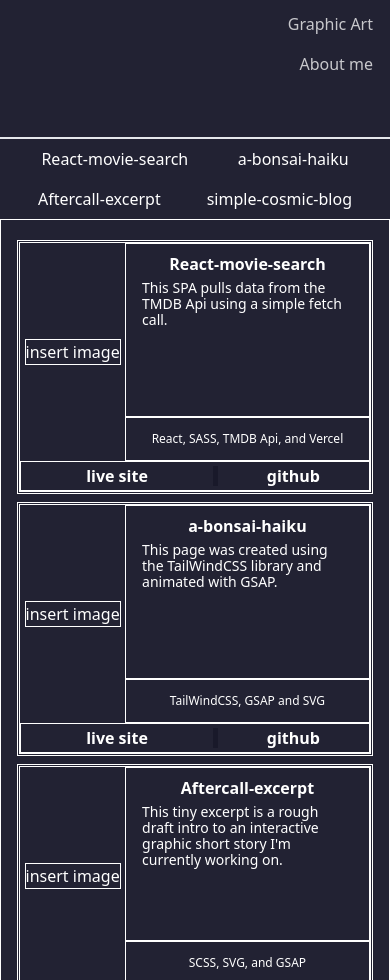
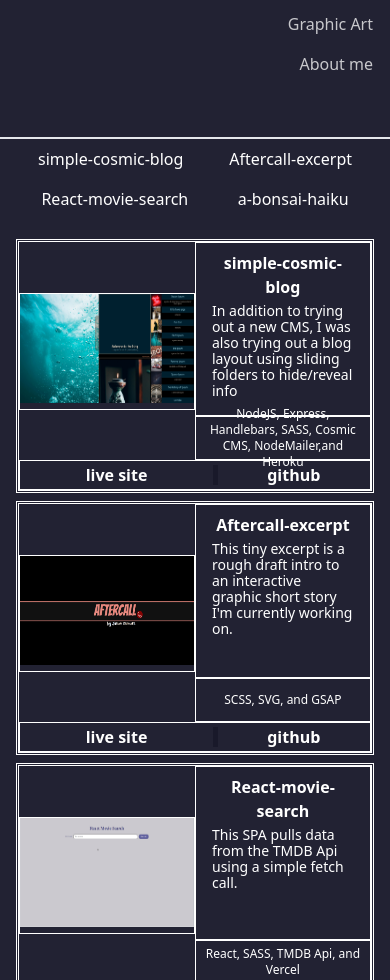
Before and after one commit to GSdaBlessedFist/PORTFOLIO_v3, a Next.js app: page / in a window 390 px wide. Shown: the part 1020-2000 px from the top of the page. Built offline with nearby package versions, Linux system fonts and the light colour scheme.

Commit message:
1)added images under webDevSection...2)added media breakpoint adjustments for LG...remodeling...NEXT::continue adjusting media breakpoints

```diff
--- a/data/projectInfo.js
+++ b/data/projectInfo.js
@@ -1,12 +1,32 @@
 
 const projectInfo = [
+	{
+		id: "simple-cosmic-blog",
+		name: "simple-cosmic-blog",
+		goal: "This project was simply about testing out the Cosmic CMS.",
+		description: "In addition to trying out a new CMS, I was also trying out a blog layout using sliding folders to hide/reveal info",
+		techStack: "NodeJS, Express, Handlebars, SASS, Cosmic CMS, NodeMailer,and Heroku",
+		screenShot: "/images/simple-cosmic-blog-screenshot.png",
+		url: "https://simple-cosmic-blog.herokuapp.com/",
+		git: "https://github.com/GSdaBlessedFist/simpleCosmicBlog"
+	},
+	{
+		id: "aftercall-excerpt",
+		name: "Aftercall-excerpt",
+		goal: "The goal was to create an interactive storyline using the GreenSock library.",
+		description: "This tiny excerpt is a rough draft intro to an interactive graphic short story I'm currently working on.",
+		techStack: "SCSS, SVG, and GSAP ",
+		screenShot: "/images/aftercall-excerpt-screenshot.png",
+		url: "https://codepen.io/GuyShifty/pen/xxYwOwK/?layout=left",
+		git: "https://codepen.io/GuyShifty/pen/xxYwOwK/?layout=left"
+	},
 	{
 		id: "react-movie-search",
 		name: "React-movie-search",
 		goal: "This app pulls from The Movie Database(TMDB) Api to find general info on quite a few movies.",
 		description: "This SPA pulls data from the TMDB Api using a simple fetch call.",
 		techStack: "React, SASS, TMDB Api, and Vercel",
-		screenShot: "images/movie-search-screenshot.png",
+		screenShot: "/images/movie-search-screenshot.png",
 		url: "https://tmdb-movie-search-cxueep507-gsdablessedfist.vercel.app/",
 		git: "https://github.com/GSdaBlessedFist/TMDB-Movie-Search"
 	},
@@ -16,30 +36,12 @@ const projectInfo = [
 		goal: "I wanted to create a minimalist yet interactive interface to present a haiku I found.",
 		description: "This page was created using the TailWindCSS library and animated with GSAP.",
 		techStack: "TailWindCSS, GSAP and SVG",
-		screenShot: "images/bonsai-haiku-screenshot.png",
+		screenShot: "/images/bonsai-haiku-screenshot.png",
 		url: "https://bonsai-haiku.herokuapp.com/",
 		git: "https://github.com/GSdaBlessedFist/bonsai-haiku"
 	},
-	{
-		id: "aftercall-excerpt",
-		name: "Aftercall-excerpt",
-		goal: "The goal was to create an interactive storyline using the GreenSock library.",
-		description: "This tiny excerpt is a rough draft intro to an interactive graphic short story I'm currently working on.",
-		techStack: "SCSS, SVG, and GSAP ",
-		screenShot: "images/aftercall-excerpt-screenshot.png",
-		url: "https://codepen.io/GuyShifty/pen/xxYwOwK/?layout=left",
-		git: "https://codepen.io/GuyShifty/pen/xxYwOwK/?layout=left"
-	},
-	{
-		id: "simple-cosmic-blog",
-		name: "simple-cosmic-blog",
-		goal: "This project was simply about testing out the Cosmic CMS.",
-		description: "In addition to trying out a new CMS, I was also trying out a blog layout using sliding folders to hide/reveal info",
-		techStack: "NodeJS, Express, Handlebars, SASS, Cosmic CMS, NodeMailer,and Heroku",
-		screenShot: "images/simple-cosmic-blog-screenshot.png",
-		url: "https://simple-cosmic-blog.herokuapp.com/",
-		git: "https://github.com/GSdaBlessedFist/simpleCosmicBlog"
-	}
+
+
 ]
 
 export default projectInfo;
--- a/pages/index.js
+++ b/pages/index.js
@@ -12,13 +12,13 @@ import {personalText,professionalText,picture,techUsed} from "../data/aboutMeInf
 
 export default function Home() {
 
-  const [microblogPhrase,setMicroblogPhrase]= useState('Idea of the day');
+  const microblogPhrase = "Tiny gods with tiny computers."
   const [projects,setProjects] = useState(projectPieces);
   const [emailDevProjects,setemailDevProjects] = useState(emailDevProjectPieces);
   const [graphicArt,setGraphicArt] = useState(graphicArtPieces);
 
   useEffect(()=>{
-    setMicroblogPhrase(microblog_entries[Math.floor(Math.random()*microblog_entries.length)].message)
+
   },[])
 
   return (<>
@@ -91,20 +91,22 @@ const WebDevSection = ({projects})=>{
               )
             })}
           </tr>
-          <tr id="webDev-items-row" className="flex flex-col pt-4 b">
+          <tr id="webDev-items-row" className="flex flex-col pt-4 lg:flex-row lg:gap-2 lg:flex-wrap lg:space-around ">
             {projects.map((project,index)=>{
               return (
-                <td id={`${project.id}`} className="w-11/12 mx-auto my-1 b" key={project.id}>
-                  <div id={`${project.id}-grid`} className="grid grid-cols-[30%_auto] grid-rows-[70%_18%_auto] h-[250px] b">
-                    <div id={`${project.id}-screenshot`} className="col-span-1 row-span-2 m-auto b">insert image</div>
-                    <div id={`${project.id}-info`} className="p-4 pt-1  b">
+                <td id={`${project.id}`} className="w-11/12 mx-auto my-1 lg:w-5/12 lg:shrink-0   b" key={project.id}>
+                  <div id={`${project.id}-grid`} className="grid grid-cols-[50%_50%] grid-rows-[70%_18%_12%] h-[250px] lg:h-[500px] lg:grid-rows-[50%_25%_15%] b">
+                    <div id={`${project.id}-screenshot`} className="col-span-1 row-span-2 m-auto lg:col-span-2 lg:row-span-1 b ">
+                      <Image src={project.screenShot} width={375} height={235} />
+                    </div>
+                    <div id={`${project.id}-info`} className="p-4 pt-1 lg:col-span-2 b">
                       <h1 id={`${project.id}-title`} className="text-center py-1 font-bold ">{project.name}</h1>
-                      <p id={`${project.id}-description`} className="text-sm leading-4">{project.description}</p>
+                      <p id={`${project.id}-description`} className="text-sm leading-4 lg:text-[1rem] lg:leading-5 lg:p-2" >{project.description}</p>
                     </div>
-                    <div id={`${project.id}-techStack`} className="text-xs flex items-center justify-center p-2 text-center b">
+                    <div id={`${project.id}-techStack`} className="text-xs flex items-center justify-center p-2 text-center lg:text-sm b">
                       {project.techStack}
                     </div>
-                    <div id={`${project.id}-external-links-group`} className="col-span-2 row-start-3 flex items-center justify-evenly  b">
+                    <div id={`${project.id}-external-links-group`} className="col-span-2 row-start-3 flex items-center justify-evenly  lg:col-span-1 b">
                       <Link href={project.url} className="">
                         <a id={`${project.id}-url`} className="font-bold button px-4" target="_blank">live site</a>
                       </Link>
@@ -272,18 +274,18 @@ const AboutMeSection = ({aboutInfo})=>{
           <tr className="">
             <div id="aboutme-grid" className=" mt-6 p-6 grid grid-cols-6 gap-4 ">
                 <div id="personal-info" className="col-span-4 text-right break-words">{personalText}</div>
-                <div id="personal-heading" className="col-span-2 col-start-5 flex justify-center items-center bg-gradient-to-r from-[#334] to-transparent">
-                  <h1 className="text-2xl">Personal</h1>
+                <div id="personal-heading" className="col-span-2 col-start-5 flex justify-center items-center bg-gradient-to-r from-[#334] to-transparent ">
+                  <h1 className="text-2xl ">Personal</h1>
                 </div>
+
                 <div id="professional-heading" className="col-span-2 col-start-1 flex justify-center items-center bg-gradient-to-l from-[#334] to-transparent">
                   <h1 className="text-2xl">Professional</h1>
                 </div>
-                <div id="professor-info" className="col-start-3 col-span-4 ">{professionalText}</div>
-
+                <div id="professional-info" className="col-start-3 col-span-4 ">{professionalText}</div>
             </div>
           </tr>
-          <tr id="techUsed-title" className="flex justify-center text-2xl">Technologies used:</tr>
-          <tr id="techUsed-row" className="mt-2 flex flex-wrap items-center justify-evenly  bg-white ">
+          <tr id="techUsed-title" className="flex justify-center text-2xl bg-[#334] py-4">Technologies used:</tr>
+          <tr id="techUsed-row" className="flex flex-wrap items-center justify-evenly  bg-white ">
             {techUsed.map((icon)=>{
               return (
                 <div id={`${icon.name}-icon`} className="p-1" key={`${icon.name}`}>
```
